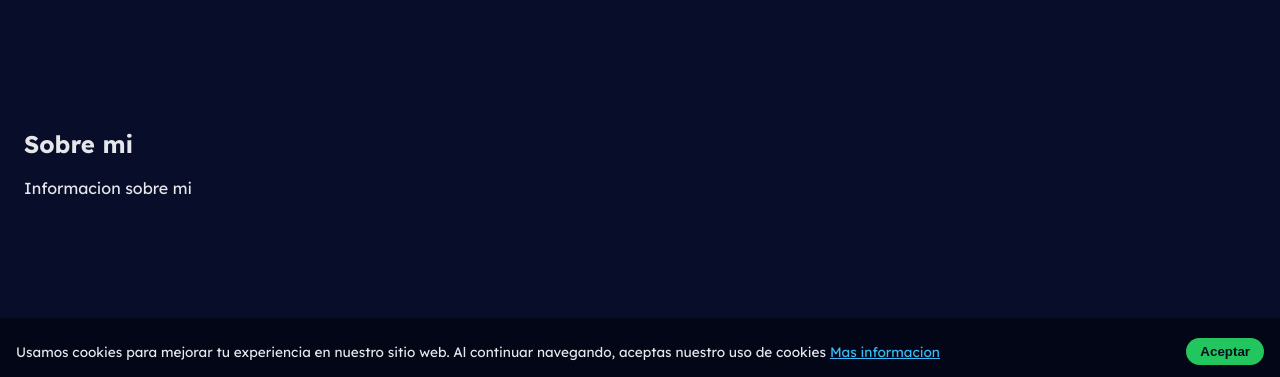
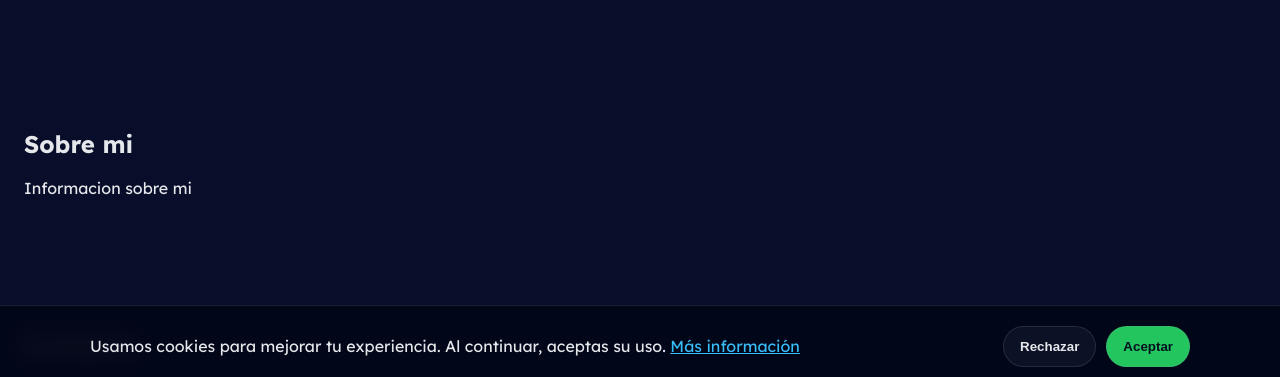
Before and after one commit to JocsanCantera/web-responsiva, a plain HTML site: page index.html in a window 1280 px wide. Shown: the part 414-791 px from the top of the page. Drawn offline with Linux system fonts and the light colour scheme; a web font is replaced by a local one.

Commit message:
feat: agrega privacidad.html

```diff
--- a/index.html
+++ b/index.html
@@ -120,12 +120,18 @@
      </footer>
 
      <!-- Banner de cookies-->
-     <div class="cookie-banner">
-        <p>Usamos cookies para mejorar tu experiencia en nuestro sitio web. Al continuar navegando, aceptas nuestro uso de cookies
-            <a href="#privacidad">Mas informacion</a>
-        </p>
-        <button class="cookie-banner__btn">Aceptar</button>
-     </div>
+     <section class="cookie" id="cookieBanner" role="dialog" aria-live="polite" aria-label="Aviso de cookies">
+        <div class="cookie__content container">
+            <p>
+            Usamos cookies para mejorar tu experiencia. Al continuar, aceptas su uso.
+            <a href="./privacidad.html">Más información</a>
+            </p>
+            <div class="cookie__actions">
+            <button class="btn btn--ghost" id="cookieReject">Rechazar</button>
+            <button class="btn btn--primary" id="cookieAccept">Aceptar</button>
+            </div>
+        </div>
+    </section>
      <script src="src/js/main.js"></script>
 </body>
 </html>
--- a/src/css/style.css
+++ b/src/css/style.css
@@ -222,34 +222,28 @@ a{ color: inherit; }
 }
 
 /* ===== BANNER DE COOKIES ===== */
-.cookie-banner {
-    position: fixed;
-    bottom: 0;
-    left: 0;
-    right: 0;
-    padding: 12px 16px;
-    background-color: #020617;
-    color: #e5e7eb;
+.cookie{
+  position:fixed; left:0; right:0; bottom:0;
+  background: rgba(2,6,23,.92);
+  backdrop-filter: blur(10px);
+  border-top:1px solid var(--border);
+  z-index:3000;
+}
+.cookie__content{
+  display:flex; justify-content:space-between; align-items:center;
+  gap:12px; padding:14px 0;
+}
+.cookie a{ color:#38bdf8; }
+.cookie__actions{ display:flex; gap:10px; flex-wrap:wrap; }
 
-    display: flex;
-    justify-content: space-between;
-    align-items: center;
-    gap: 12px;
+.btn{
+  border-radius:999px; padding:12px 16px;
+  border:1px solid var(--border);
+  font-weight:900; cursor:pointer;
+}
+.btn--primary{ background: var(--brand); color:#04101f; }
+.btn--ghost{ background: rgba(148,163,184,.08); color: var(--text); }
 
-    z-index: 1000; /* Asegura que el banner esté por encima de otros elementos */
-    font-size: 0.85rem;
+@media (max-width: 760px){
+  .cookie__content{ flex-direction:column; align-items:flex-start; }
 }
-
-.cookie-banner a{
-    color: #38bdf8;
-}
-
-.cookie-banner button{
-    padding: 6px 14px;
-    border: none;
-    border-radius: 999px;
-    background-color: #22c55e;
-    color: #04101f;
-    font-weight: 600;
-    cursor: pointer;
-}
--- a/src/js/main.js
+++ b/src/js/main.js
@@ -22,3 +22,25 @@ document.querySelectorAll(".panel-link, .panel-cta").forEach((a) => {
 document.addEventListener("keydown", (e) => {
   if (e.key === "Escape") closeMenu();
 });
+
+const cookieBanner = document.querySelector("#cookieBanner");
+const cookieAccept = document.querySelector("#cookieAccept");
+const cookieReject = document.querySelector("#cookieReject");
+
+const COOKIE_KEY = "cookies_consent_v1";
+
+function hideCookies(){ cookieBanner.style.display = "none"; }
+function showCookies(){ cookieBanner.style.display = "block"; }
+
+const saved = localStorage.getItem(COOKIE_KEY);
+if (saved) hideCookies(); else showCookies();
+
+cookieAccept.addEventListener("click", () => {
+  localStorage.setItem(COOKIE_KEY, "accepted");
+  hideCookies();
+});
+
+cookieReject.addEventListener("click", () => {
+  localStorage.setItem(COOKIE_KEY, "rejected");
+  hideCookies();
+});
```
Also changed, not shown: privacidad.html (added, +16 -0 lines).
